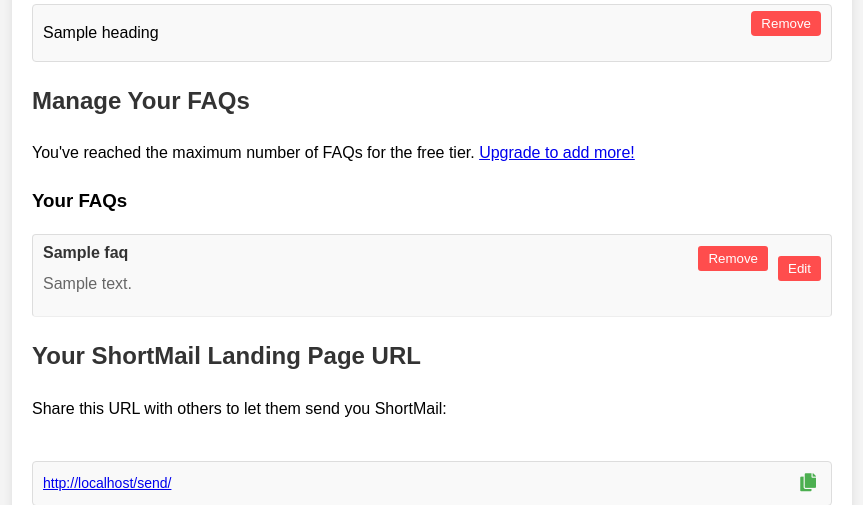
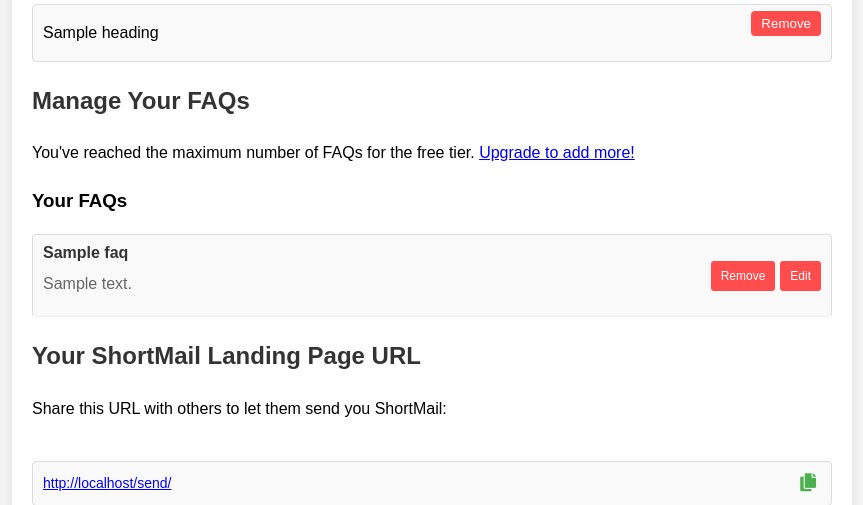
Before and after one commit to nll-ai/shortmail, a FastAPI app: template app/templates/dashboard.html in a window 1280 px wide. Shown: the part 367-872 px from the top of the page, without its empty margins (208-1071 px from the left). Run offline with FastAPI, Linux system fonts and the light colour scheme; the template is opened without the code that fills it: most values are stand-ins (such as "Sample title", 1, 10 or a date in 2020).

Commit message:
feat(css/dashboard)🎨: Add new styles for FAQ items and update dashboard to include new stylesheet
- Added new CSS rules for FAQ items to improve layout and interactivity.
- Included pages.css in the dashboard template for additional styling.

```diff
--- a/app/static/pages.css
+++ b/app/static/pages.css
@@ -1 +1,45 @@
 /* Page-specific styles */
+
+.faq-item {
+  position: relative;
+  padding-right: 150px; /* Increase padding to accommodate buttons */
+  margin-bottom: 20px;
+}
+
+.faq-item .button-group {
+  position: absolute;
+  top: 50%;
+  right: 10px;
+  transform: translateY(-50%);
+  display: flex;
+  gap: 5px;
+}
+
+.faq-item .button-group button {
+  padding: 5px 10px;
+  font-size: 12px;
+}
+
+.faq-actions {
+  position: absolute;
+  top: 50%;
+  right: 10px;
+  transform: translateY(-50%);
+  display: flex;
+  align-items: center; /* Align items vertically */
+  gap: 5px;
+}
+
+.faq-actions form,
+.faq-actions button {
+  margin: 0; /* Remove any default margins */
+}
+
+.remove-faq,
+.edit-faq {
+  padding: 5px 10px;
+  font-size: 12px;
+  height: 30px; /* Set a fixed height for both buttons */
+  line-height: 20px; /* Center text vertically */
+  white-space: nowrap; /* Prevent text wrapping */
+}
--- a/app/templates/dashboard.html
+++ b/app/templates/dashboard.html
@@ -5,6 +5,7 @@
     <meta name="viewport" content="width=device-width, initial-scale=1.0">
     <title>ShortMail Dashboard</title>
     <link rel="stylesheet" href="{{ url_for('static', path='styles.css') }}">
+    <link rel="stylesheet" href="{{ url_for('static', path='pages.css') }}">
     <link rel="stylesheet" href="https://cdnjs.cloudflare.com/ajax/libs/font-awesome/5.15.3/css/all.min.css">
 </head>
 <body>
```
